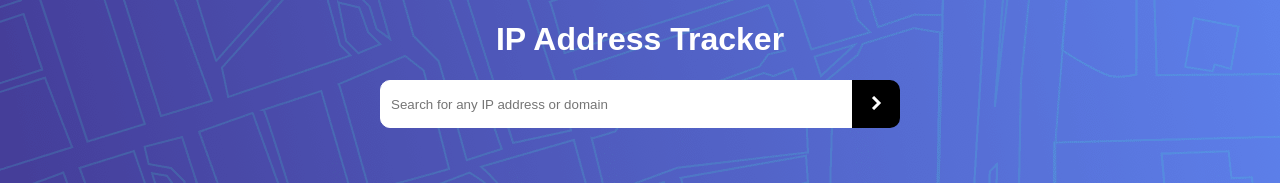
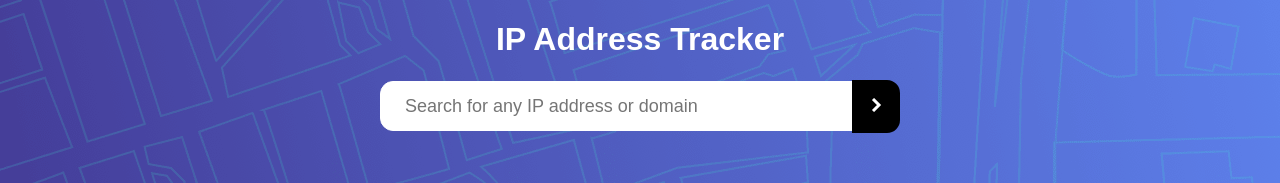
Before and after one commit to MunibaWq/trackerapp, a React (Create React App) app in the folder client/: page / in a window 1280 px wide. Shown: the top 183 px of the page. Built offline with nearby package versions, Linux system fonts and the light colour scheme.

Commit message:
searchbar text

```diff
--- a/client/src/components/SearchBar.css
+++ b/client/src/components/SearchBar.css
@@ -10,12 +10,16 @@ input {
   border: none;
   border: solid 1px white;
 
-  padding: 10px;
-  border-radius: 10px 0px 0 10px;
+  padding: 1.5rem;
+  border-radius: 13px 0px 0 13px;
+}
+
+input[type="text"] {
+  font-size: large;
 }
 
 .searchBtn {
-  height: 3.02rem;
+  height: 3.3rem;
   width: 3rem;
 
   margin-left: -0.5rem;
@@ -27,5 +31,5 @@ input {
   color: white;
 
   padding: 10px;
-  border-radius: 0 10px 10px 0;
+  border-radius: 0 13px 13px 0;
 }
```
